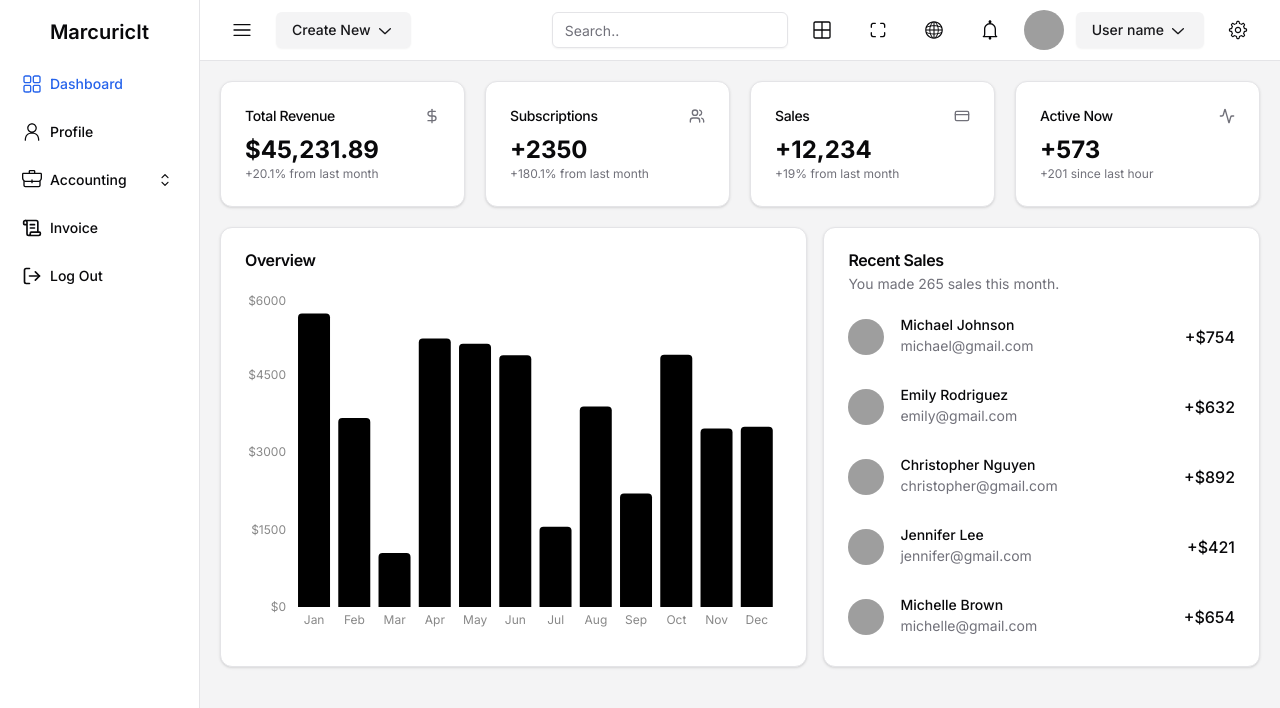
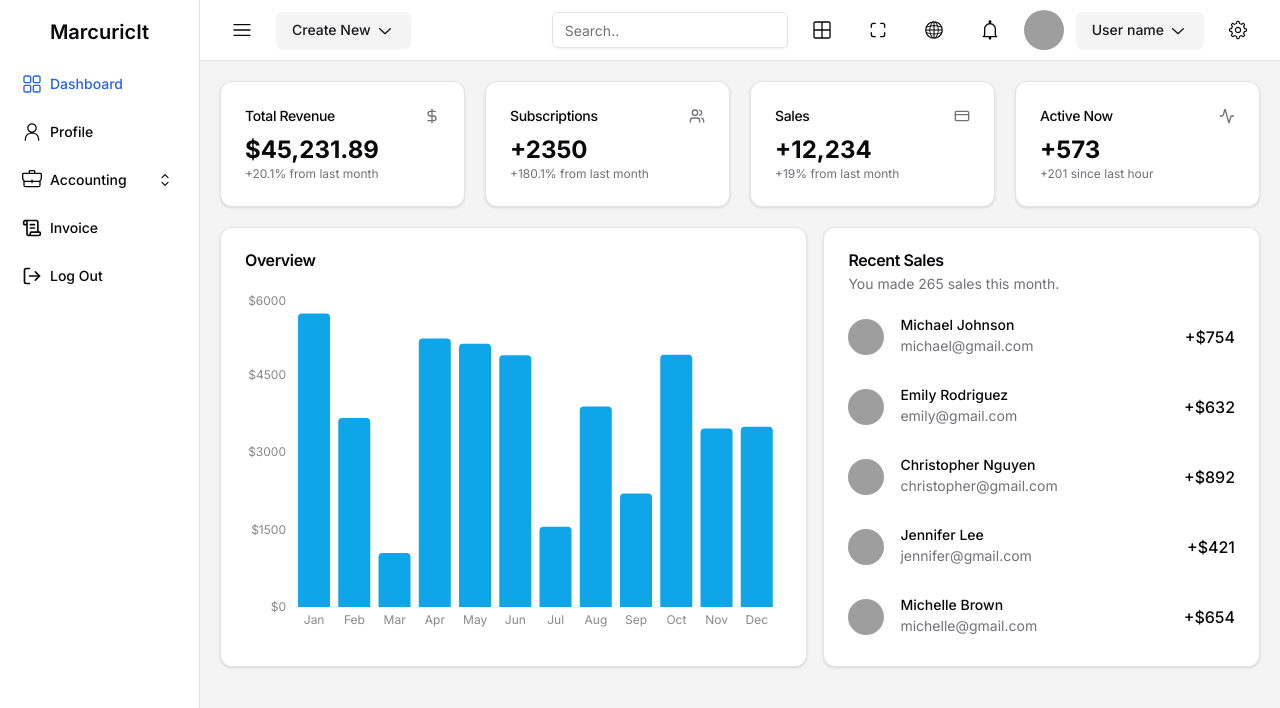
Before and after one commit to frustrated018/marcuricit-task, a Next.js app: page /dashboard in a window 1280 px wide. Shown: the top 708 px of the page. Built offline with nearby package versions, Linux system fonts and the light colour scheme; grey boxes are pictures that could not be loaded.

Commit message:
changed the color of the bar chart

```diff
--- a/src/app/dashboard/page.tsx
+++ b/src/app/dashboard/page.tsx
@@ -69,7 +69,7 @@ const Dashboard = () => {
             <CardTitle>Overview</CardTitle>
           </CardHeader>
           <CardContent className="pl-2">
-            <Overview />
+            <Overview color="#0ea5e9" />
           </CardContent>
         </Card>
 
```
